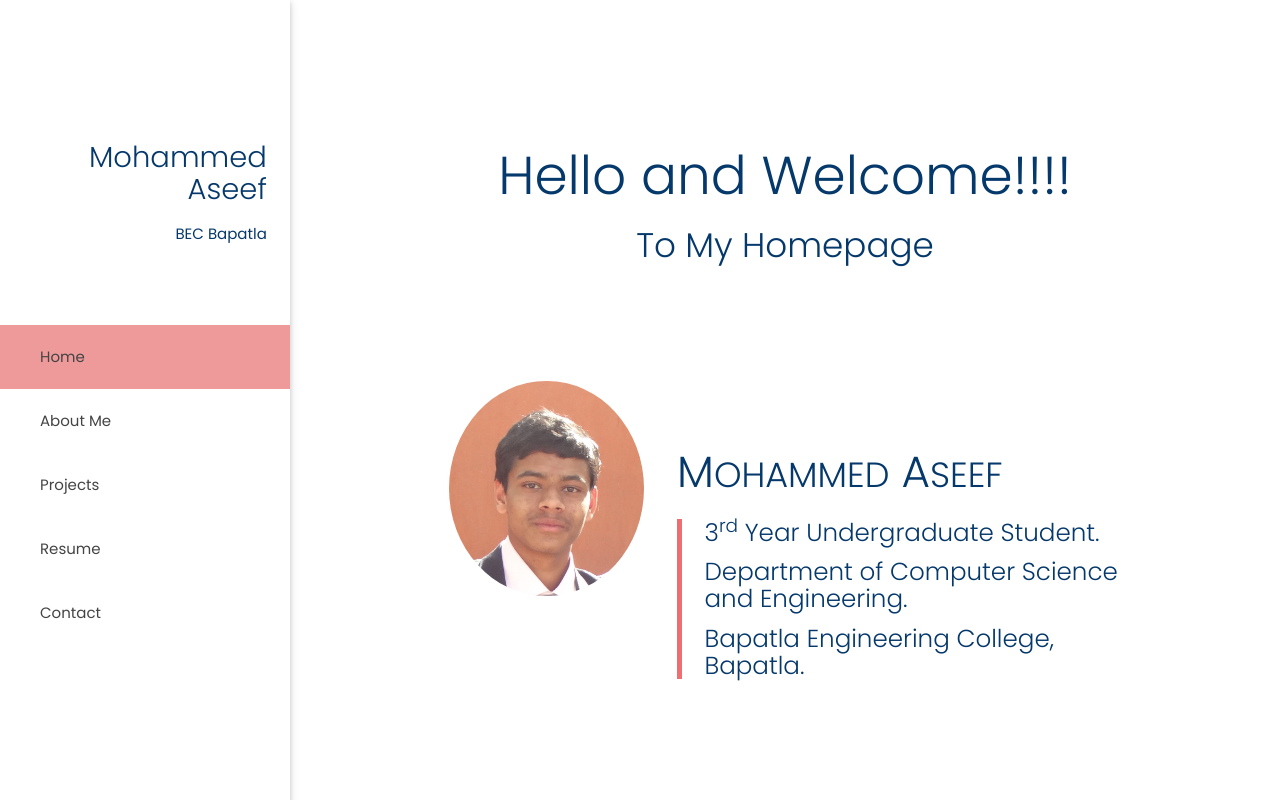
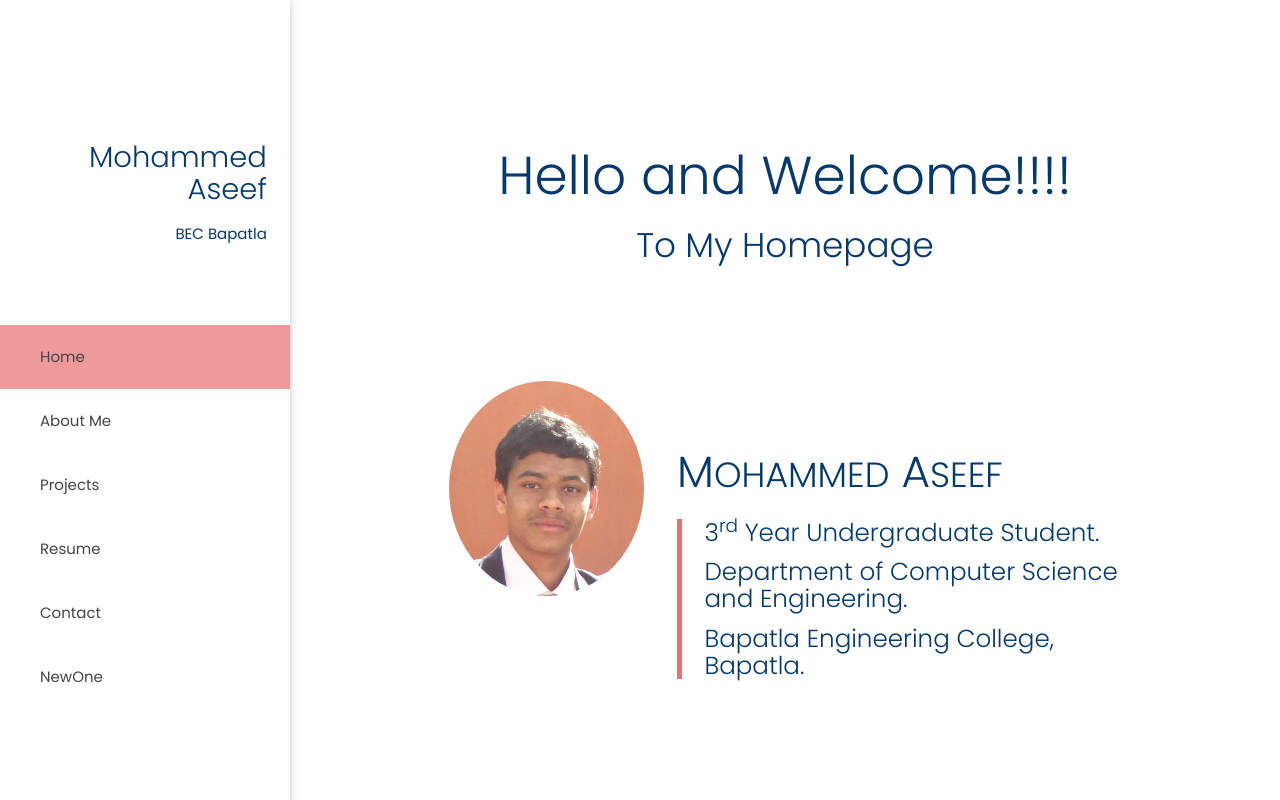
Before and after one commit to aseef0406/aseef0406.github.io, a plain HTML site: page index.html in a window 1280 px wide. Drawn offline with nearby package versions, Linux system fonts and the light colour scheme; files that its build step writes are made by us from their sources; files whose address does not match are found by name.

Commit message:
adding NewOne

```diff
--- a/index.html
+++ b/index.html
@@ -42,6 +42,7 @@
 				<li><a class="waves-effect waves-light waves-ripple" href="resume.html" style="margin-left:4%">Resume</a></li>
 				<li><a class="waves-effect waves-light waves-ripple" href="contact.html" style="margin-left:4%">Contact</a></li>
 				<!--<li><a class="waves-effect waves-light waves-ripple" href="Homepage.html" style="margin-left:4%">BY_ME</a></li>-->
+				<li><a class="waves-effect waves-light waves-ripple" href="newWebsite1/index.html" style="margin-left:4%">NewOne</a></li>
 			</ul>
 		</div>
 		  <!-- <ul id="slide-out" class="side-nav fixed" style="width: 270px;" >
```
